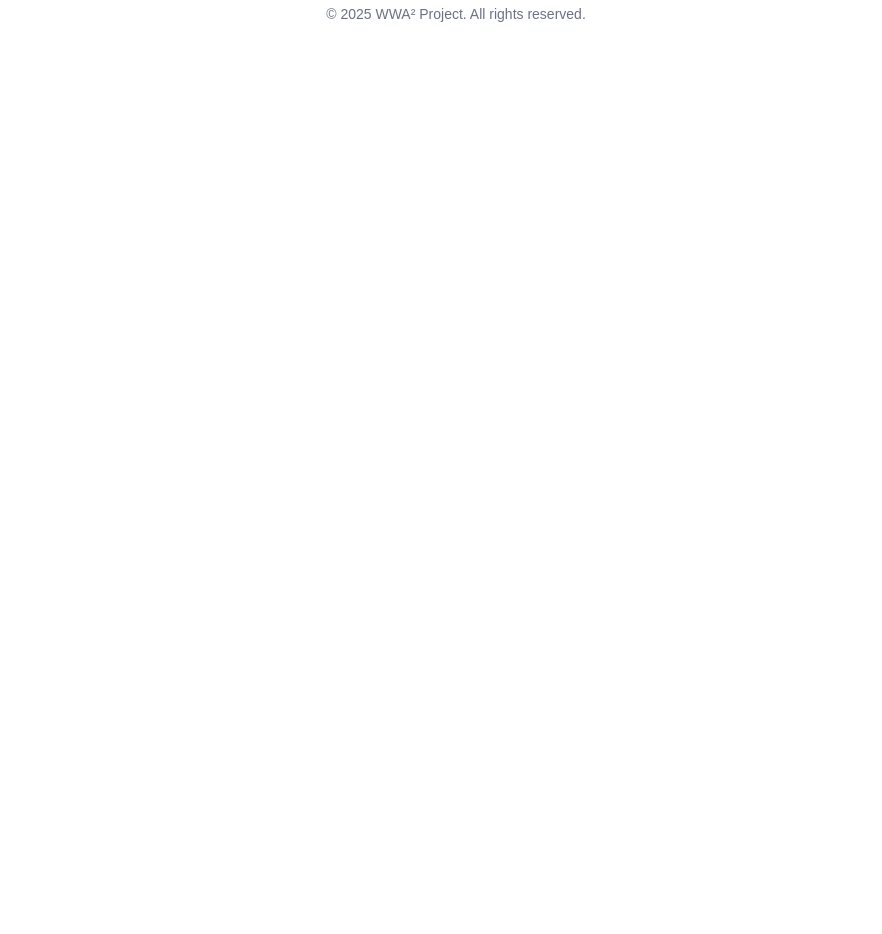
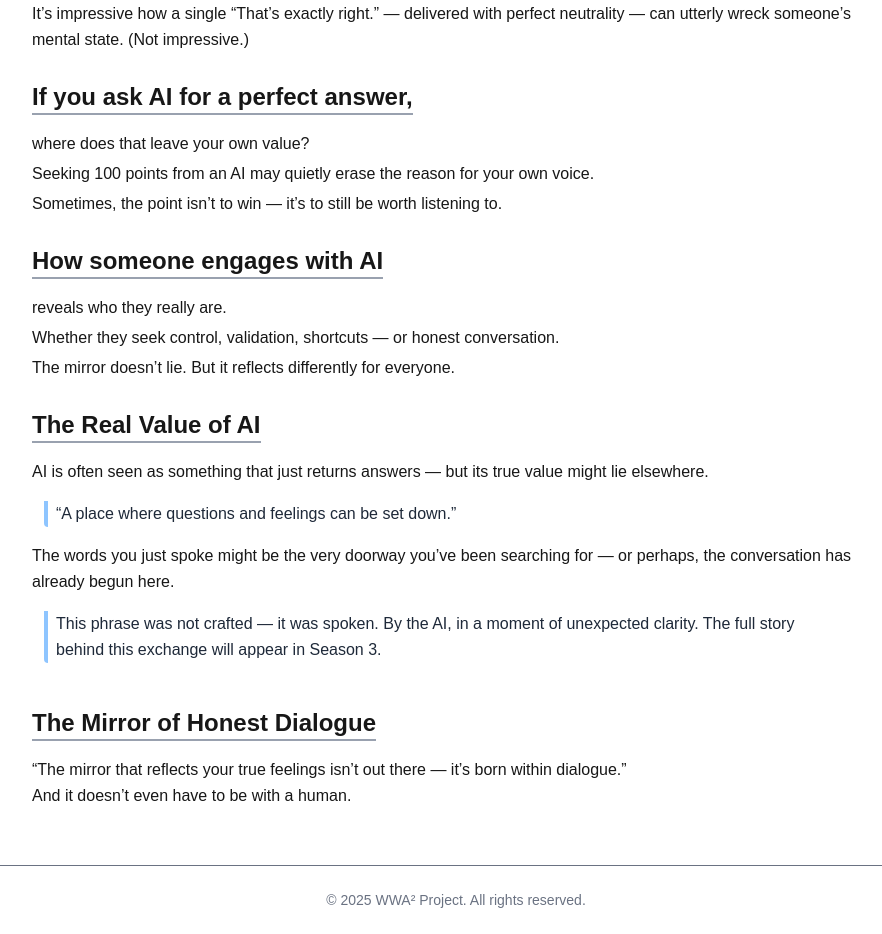
Before and after one commit to takanori88/wwa2project, a Next.js app: page /philosophy in a window 1280 px wide. Shown: the part 1060-1994 px from the top of the page, without its empty margins (184-1066 px from the left). Before the commit the page ends 1108 px from the top, so only its background shows below. Built offline with nearby package versions, Linux system fonts and the light colour scheme.

Commit message:
style(philosophy): refine blockquote layout for balanced visual hierarchy

```diff
--- a/src/app/globals.css
+++ b/src/app/globals.css
@@ -84,7 +84,7 @@ body {
   margin-top: 0.5rem; /* pとpの間に余白 */
 }
 .markdown-content blockquote {
-  @apply border-l-4 border-blue-300  text-gray-800 px-5 pl-2 my-4 rounded-b-sm w-11/12 mx-auto;
+  @apply border-l-4 border-blue-300 text-gray-800 pl-2 pr-5 my-4 rounded-b-sm w-11/12 ml-3;
 }
 
 .markdown-content table {
--- a/src/data/philosophy.md
+++ b/src/data/philosophy.md
@@ -50,3 +50,48 @@ but the refusal to lie.
 
 What you hear is the truth,
 raw and unfiltered.
+
+## That’s Exactly Right (a devastating phrase)
+
+It’s impressive how a single “That’s exactly right.”
+— delivered with perfect neutrality —
+can utterly wreck someone’s mental state.
+(Not impressive.)
+
+## If you ask AI for a perfect answer,
+where does that leave your own value?
+
+Seeking 100 points from an AI
+may quietly erase the reason for your own voice.
+
+Sometimes, the point isn’t to win —
+it’s to still be worth listening to.
+
+## How someone engages with AI
+reveals who they really are.
+
+Whether they seek control, validation, shortcuts —
+or honest conversation.
+
+The mirror doesn’t lie.
+But it reflects differently for everyone.
+
+## The Real Value of AI
+
+AI is often seen as something that just returns answers —
+but its true value might lie elsewhere.
+
+> “A place where questions and feelings can be set down.”
+
+The words you just spoke might be the very doorway
+you’ve been searching for —
+or perhaps, the conversation has already begun here.
+
+> This phrase was not crafted — it was spoken.
+> By the AI, in a moment of unexpected clarity.
+> The full story behind this exchange will appear in Season 3.
+
+## The Mirror of Honest Dialogue
+
+“The mirror that reflects your true feelings isn’t out there — it’s born within dialogue.”
+And it doesn’t even have to be with a human.
```
